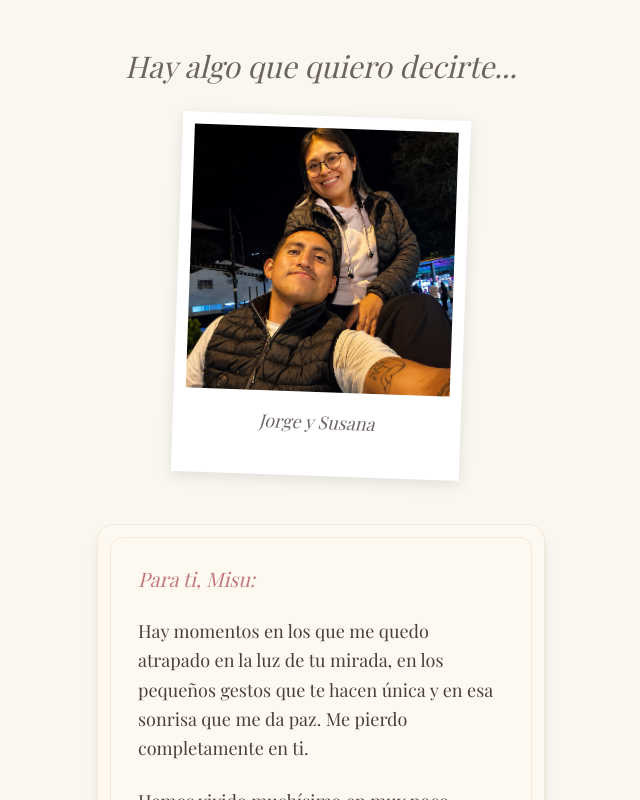
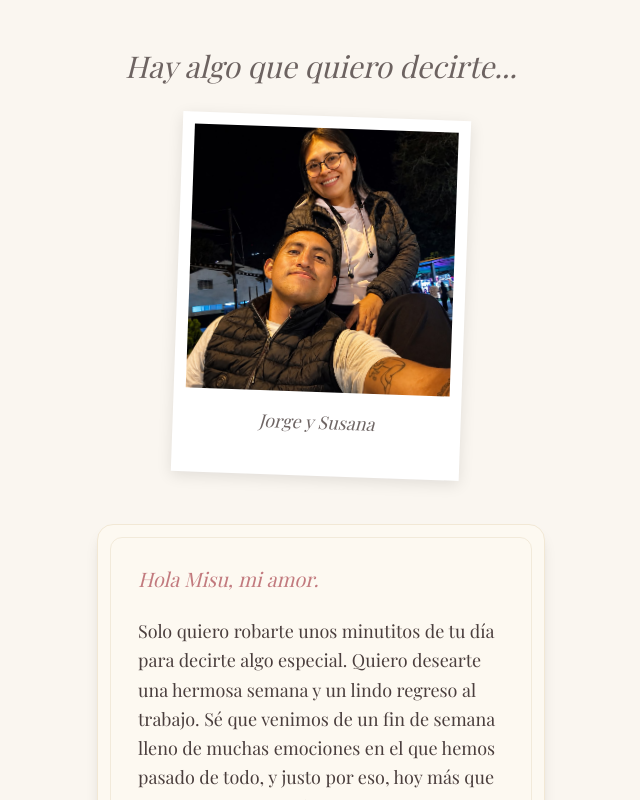
Before and after one commit to jromerodigital/247JS, a React (Vite) app: page / in a window 1280 px wide. Both pictures are taken after a click on the button "DESCÚBRELO - HAY ALGO DENTRO PARA TI". Shown: the top 800 px of the page, without its empty margins (319-959 px from the left). Built offline with nearby package versions, Linux system fonts and the light colour scheme; a web font is replaced by a local one.

Commit message:
Update letter text and integrate local musica.mp3

```diff
--- a/src/App.tsx
+++ b/src/App.tsx
@@ -86,10 +86,6 @@ export default function App() {
         <audio
           ref={audioRef}
           src="./musica.mp3"
-          onError={(e) => {
-            // Fallback a audio romántico de CDN si no existe localmente
-            (e.target as HTMLAudioElement).src = "https://cdn.pixabay.com/download/audio/2022/05/27/audio_1808fbf07a.mp3?filename=romantic-piano-112199.mp3";
-          }}
           autoPlay
           loop
           preload="auto"
@@ -169,14 +165,18 @@ export default function App() {
                 <div className="absolute inset-0 border border-[#E8DCC4] m-2 sm:m-3 rounded-xl opacity-50 pointer-events-none" />
 
                 <div className="relative z-10 font-serif leading-relaxed text-base sm:text-lg space-y-4 sm:space-y-6">
-                  <p className="italic text-romantic-accent text-lg sm:text-xl">Para ti, Misu:</p>
+                  <p className="italic text-romantic-accent text-lg sm:text-xl">Hola Misu, mi amor.</p>
 
                   <p>
-                    Hay momentos en los que me quedo atrapado en la luz de tu mirada, en los pequeños gestos que te hacen única y en esa sonrisa que me da paz. Me pierdo completamente en ti.
+                    Solo quiero robarte unos minutitos de tu día para decirte algo especial. Quiero desearte una hermosa semana y un lindo regreso al trabajo. Sé que venimos de un fin de semana lleno de muchas emociones en el que hemos pasado de todo, y justo por eso, hoy más que nunca, quiero recordarte que te amo.
                   </p>
 
                   <p>
-                    Hemos vivido muchísimo en muy poco tiempo, pero sé que esto es solo el inicio de todo lo lindo que estamos construyendo juntos. Y aunque a veces suelo ser un poco torpe, hoy quiero decirte, más que nunca, que te amo; te prometo que encontraré mil y un formas de demostrártelo.
+                    Quiero seguir a tu lado para seguir haciendo crecer esto tan lindo que estamos construyendo. Mi amor por ti es indescriptible; es ese mismo amor que me inunda cuando me despierto a tu lado, me quedo viéndote dormir perdidamente enamorado, te doy besitos y te abrazo fuerte.
+                  </p>
+
+                  <p>
+                    Me pierdo en tu mirada, en tus gestos y en esa sonrisa tuya que me encanta. Hemos pasado por mucho en tan poco tiempo, y me emociona saber que esto es solo el comienzo. Perdóname si a veces soy un poco torpe; mi única intención es hacerte feliz. Te amo, y todos los días buscaré una nueva forma de demostrártelo.
                   </p>
 
                   <p>
```
Also changed, not shown: 1 other file (tests, documents, lock files or other folders).
